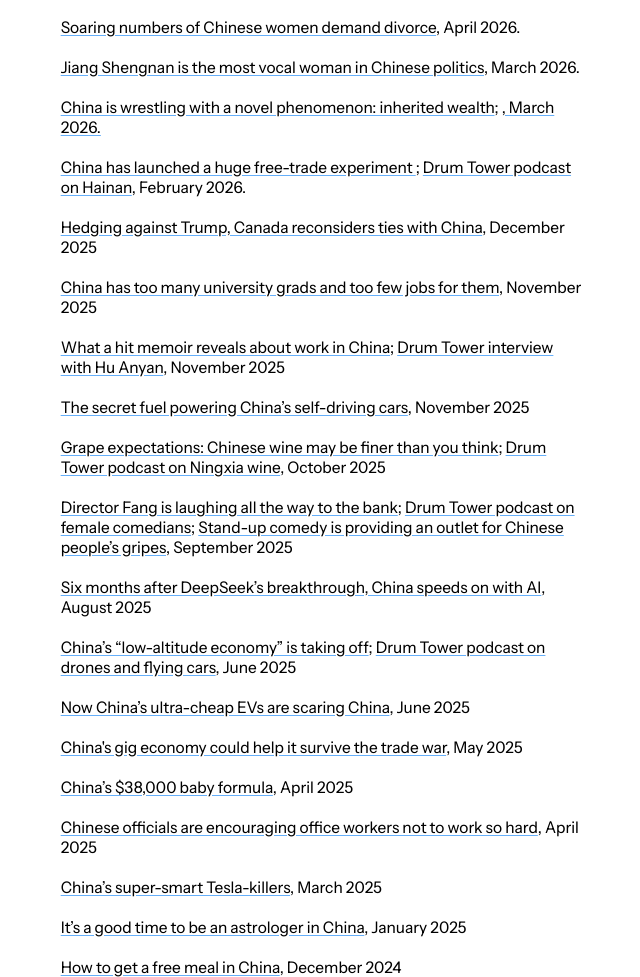
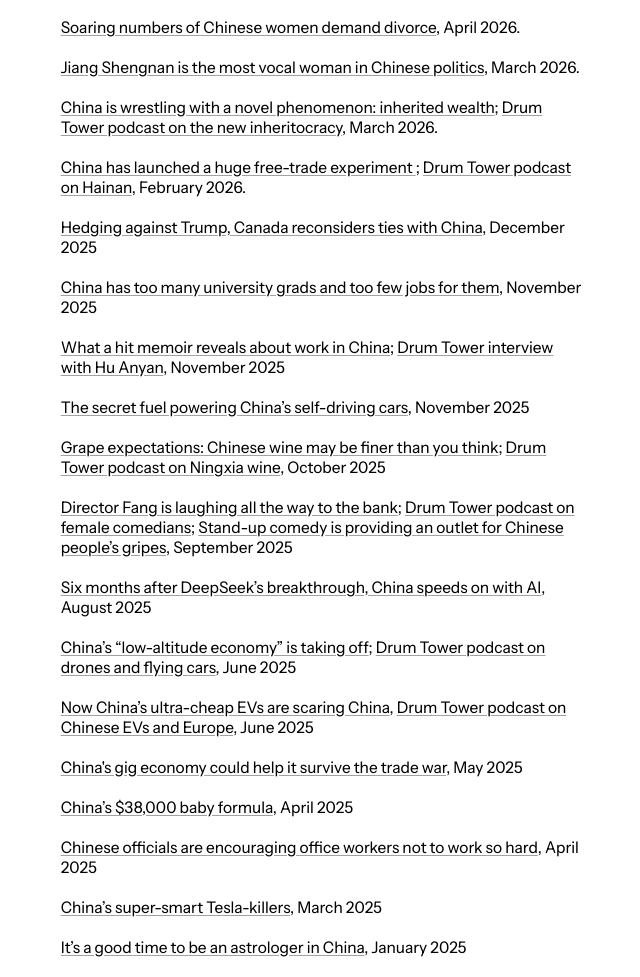
Before and after one commit to jsarahwu/jsarahwu.github.io, a plain HTML site: page index.html in a window 1280 px wide. Shown: the part 1084-2061 px from the top of the page, without its empty margins (450-1090 px from the left). Drawn offline with Linux system fonts and the light colour scheme.

Commit message:
Update index.html

```diff
--- a/index.html
+++ b/index.html
@@ -54,7 +54,7 @@ Before joining The Economist, Sarah covered the rise of electric vehicles in Chi
         <a href="https://www.economist.com/china/2026/11/01/hit-podcasts-reveal-the-angst-of-chinas-youth">Hit podcasts reveal the angst of China’s youth</a>, November 2026.
       </p>
       <p>
-        <a href="https://www.economist.com/china/2026/09/10/can-china-finally-relax">Can China finally relax?</a>, <a href="https://www.economist.com/podcasts/2026/11/03/the-rise-of-leisure-in-china">Drum Tower podcast on its shifting relationship to leisure</a>,September 2026.
+        <a href="https://www.economist.com/china/2026/09/10/can-china-finally-relax">Can China finally relax?</a>; <a href="https://www.economist.com/podcasts/2026/11/03/the-rise-of-leisure-in-china">Drum Tower podcast on its shifting relationship to leisure</a>,September 2026.
       </p>
       <p>
         <a href="https://www.economist.com/china/2026/08/13/in-china-treatment-for-mental-health-problems-is-a-luxury">In China, treatment for mental-health problems is a luxury</a>, August 2026.
@@ -81,7 +81,7 @@ Before joining The Economist, Sarah covered the rise of electric vehicles in Chi
         <a href="https://www.economist.com/china/2026/03/26/jiang-shengnan-is-the-most-vocal-woman-in-chinese-politics">Jiang Shengnan is the most vocal woman in Chinese politics</a>, March 2026.
       </p>
          <p>
-        <a href="https://www.economist.com/briefing/2026/03/12/china-is-wrestling-with-a-novel-phenomenon-inherited-wealth">China is wrestling with a novel phenomenon: inherited wealth</a>; <a href="https://www.economist.com/podcasts/2026/03/17/chinas-new-inheritocracy"Drum Tower podcast on the new inheritocracy</a>, March 2026.
+        <a href="https://www.economist.com/briefing/2026/03/12/china-is-wrestling-with-a-novel-phenomenon-inherited-wealth">China is wrestling with a novel phenomenon: inherited wealth</a>; <a href="https://www.economist.com/podcasts/2026/03/17/chinas-new-inheritocracy">Drum Tower podcast on the new inheritocracy</a>, March 2026.
       </p>
 
              <p>
@@ -116,7 +116,7 @@ Before joining The Economist, Sarah covered the rise of electric vehicles in Chi
 ">China’s “low-altitude economy” is taking off</a>; <a href="https://www.economist.com/podcasts/2025/09/23/lofty-ambitions-chinese-flying-cars-and-drones-take-off">Drum Tower podcast on drones and flying cars</a>, June 2025
       </p>
      <p>
-        <a href=" https://www.economist.com/china/2025/06/05/now-chinas-ultra-cheap-evs-are-scaring-china">Now China’s ultra-cheap EVs are scaring China</a>, June 2025
+        <a href=" https://www.economist.com/china/2025/06/05/now-chinas-ultra-cheap-evs-are-scaring-china">Now China’s ultra-cheap EVs are scaring China</a>,    <a href="https://www.economist.com/podcasts/2025/08/19/switching-lanes-is-europe-the-solution-to-chinas-ev-glut">Drum Tower podcast on Chinese EVs and Europe<a/>, June 2025
       </p>
      <p>
         <a href="https://www.economist.com/china/2025/05/04/chinas-gig-economy-could-help-it-survive-the-trade-war">China's gig economy could help it survive the trade war</a>, May 2025
```
